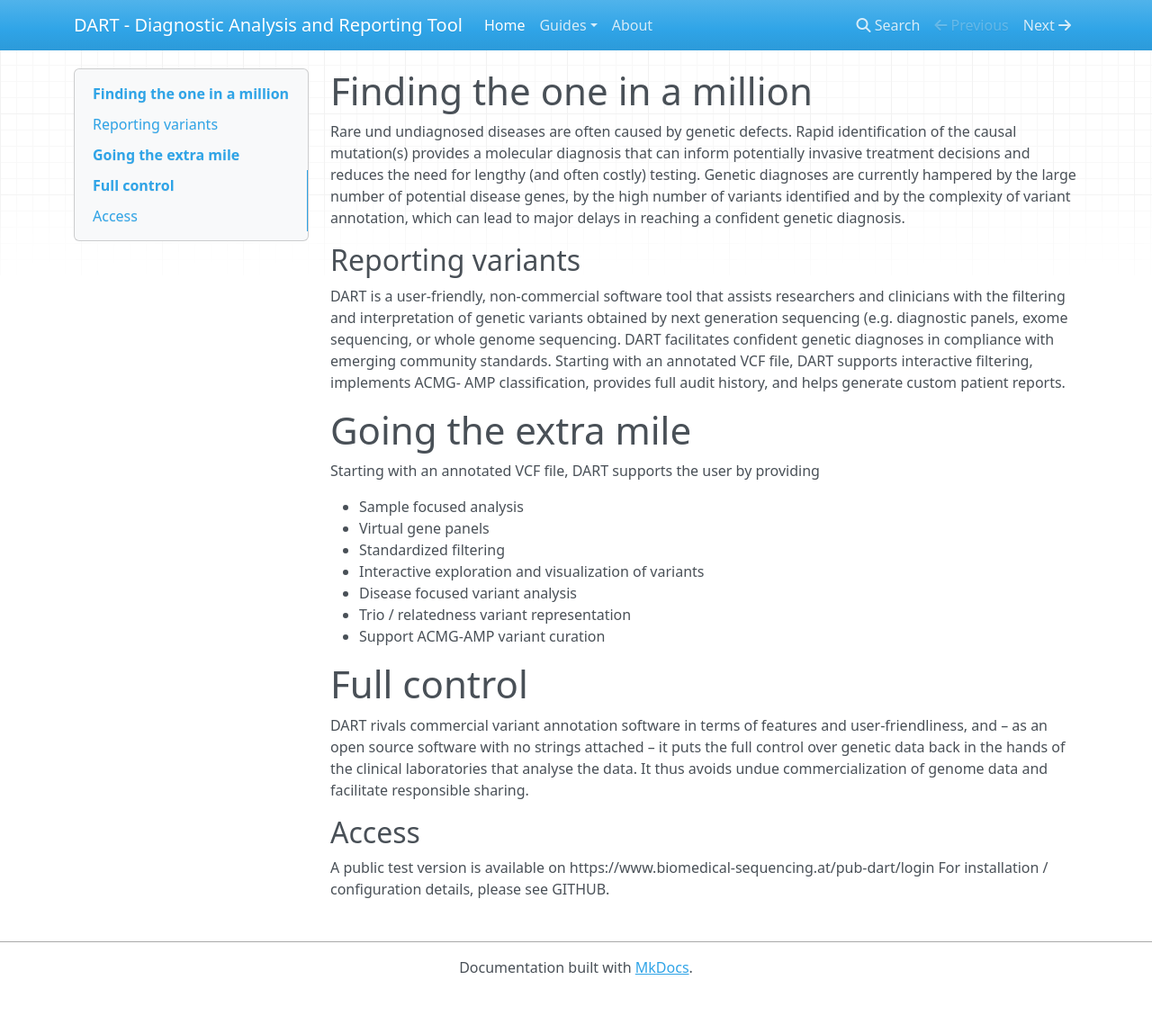
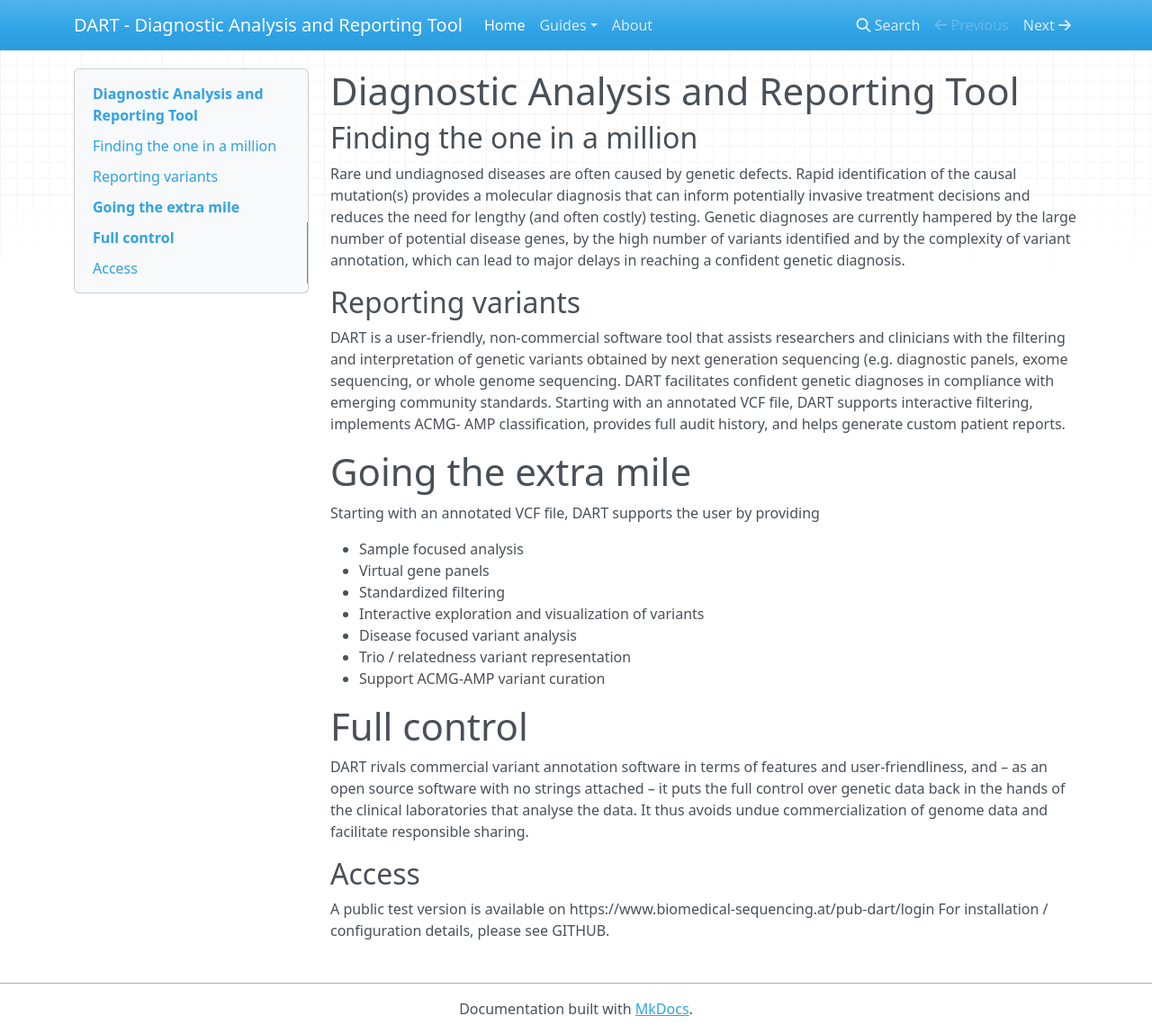
Before and after one commit to mh11/dart_docs, an MkDocs documentation site: the page built from docs/index.md, in a window 1280 px wide and 1149 px high. Shown: the whole window at 90% size. Built offline with MkDocs 1.6.1, drawn with Linux system fonts in a browser that asks for light colours; nearby versions of some CDN libraries; old or Windows-style settings are respelled for this version of MkDocs.

Commit message:
Updated title

```diff
--- a/docs/index.md
+++ b/docs/index.md
@@ -1,5 +1,7 @@
 
-# Finding the one in a million
+# Diagnostic Analysis and Reporting Tool
+
+## Finding the one in a million
 Rare und undiagnosed diseases are often caused by genetic defects. Rapid identification of the causal mutation(s) provides a molecular diagnosis that can inform potentially invasive treatment decisions and reduces the need for lengthy (and often costly) testing. Genetic diagnoses are currently hampered by the large number of potential disease genes, by the high number of variants identified and by the complexity of variant annotation, which can lead to major delays in reaching a confident genetic diagnosis.
 
 ## Reporting variants
```
